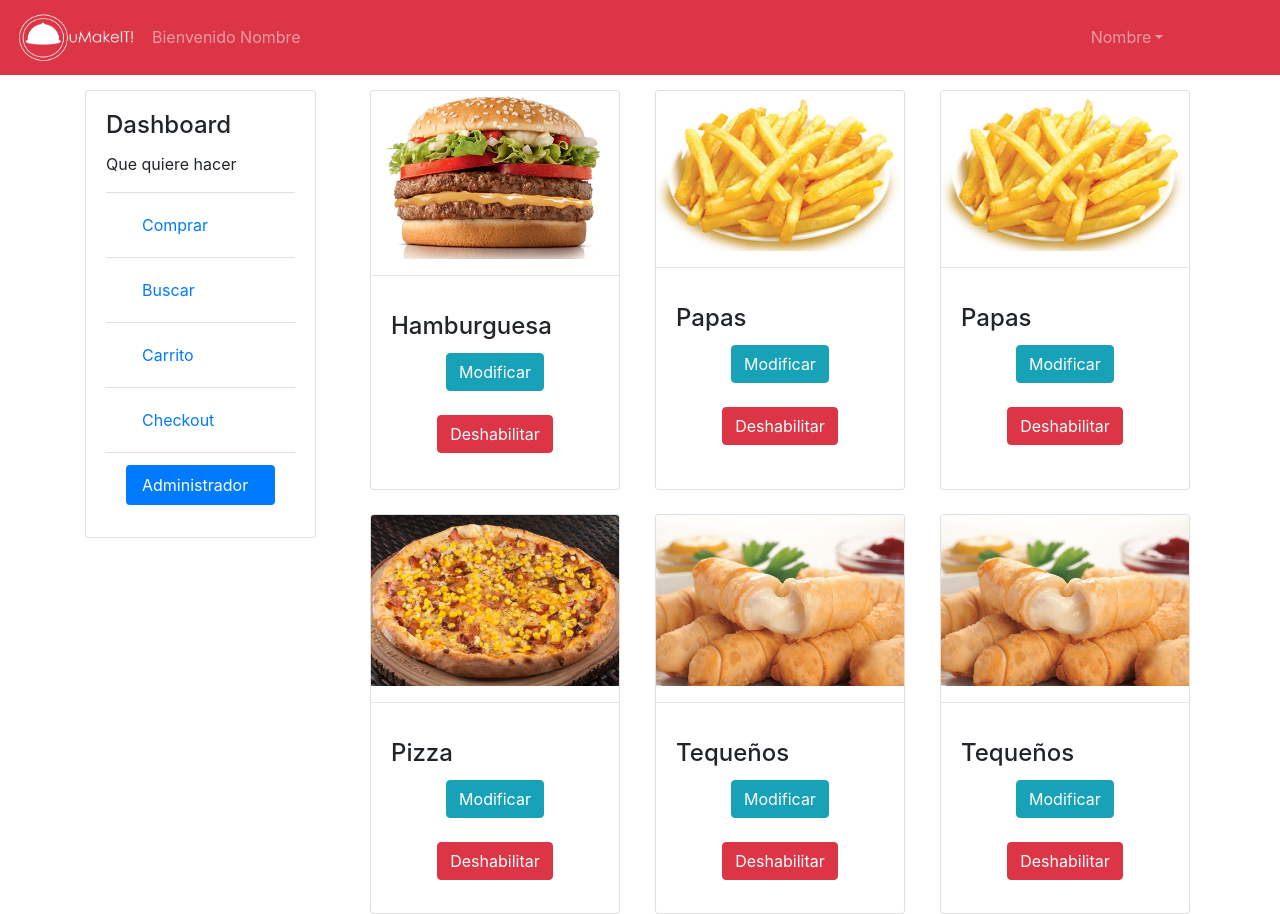
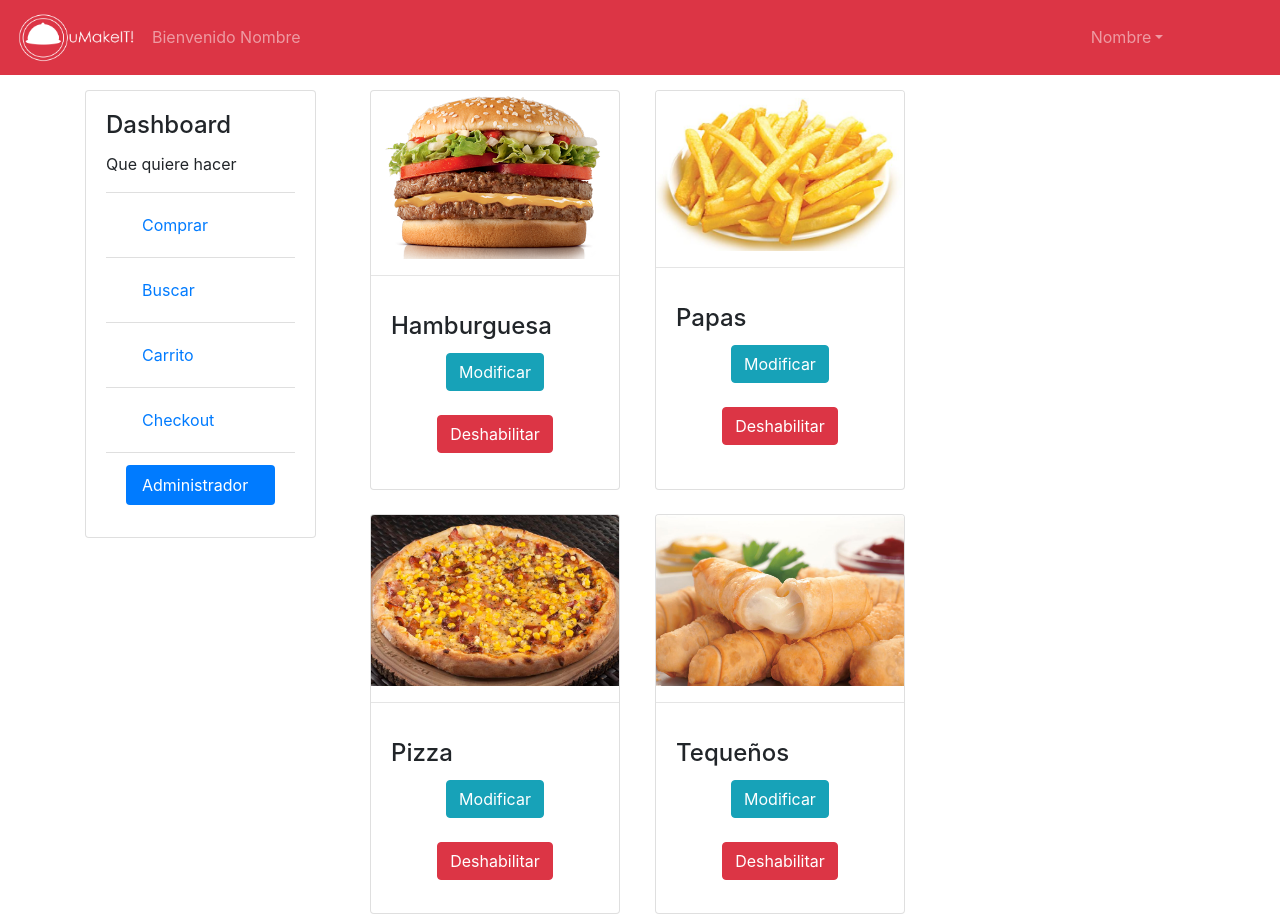
Before and after one commit to richtero1/proyecto, an Angular app: page /menu/admin in a window 1280 px wide. Built offline with nearby package versions, Linux system fonts and the light colour scheme.

Commit message:
modificacion 2

```diff
--- a/src/app/menu/admin/admin.component.html
+++ b/src/app/menu/admin/admin.component.html
@@ -52,31 +52,4 @@
         </div>
     </div>
 
-    <div class="col-sm-4">
-        <div class="card" style="width:250px; height: 400px">
-            <img class="card-img-top" src="assets/papas.jpg" alt="Card image" >
-            <hr>
-            <div class="card-body">
-                <h4 class="card-title">Papas</h4>
-                <div class="text-center"><app-modificar></app-modificar> </div>
-
-                <br>
-                <div class="text-center"><app-eliminar></app-eliminar></div>
-            </div>
-        </div>
-        <br>
-        <div class="card" style="width:250px; height: 400px">
-            <img class="card-img-top" src="assets/tequenos.jpg" alt="Card image" >
-            <hr>
-            <div class="card-body">
-                <h4 class="card-title">Tequeños</h4>
-
-                <div class="text-center"><app-modificar></app-modificar> </div>
-
-                <br>
-                <div class="text-center"><app-eliminar></app-eliminar></div>
-            </div>
-        </div>
-    </div>
-
 </div>
```
